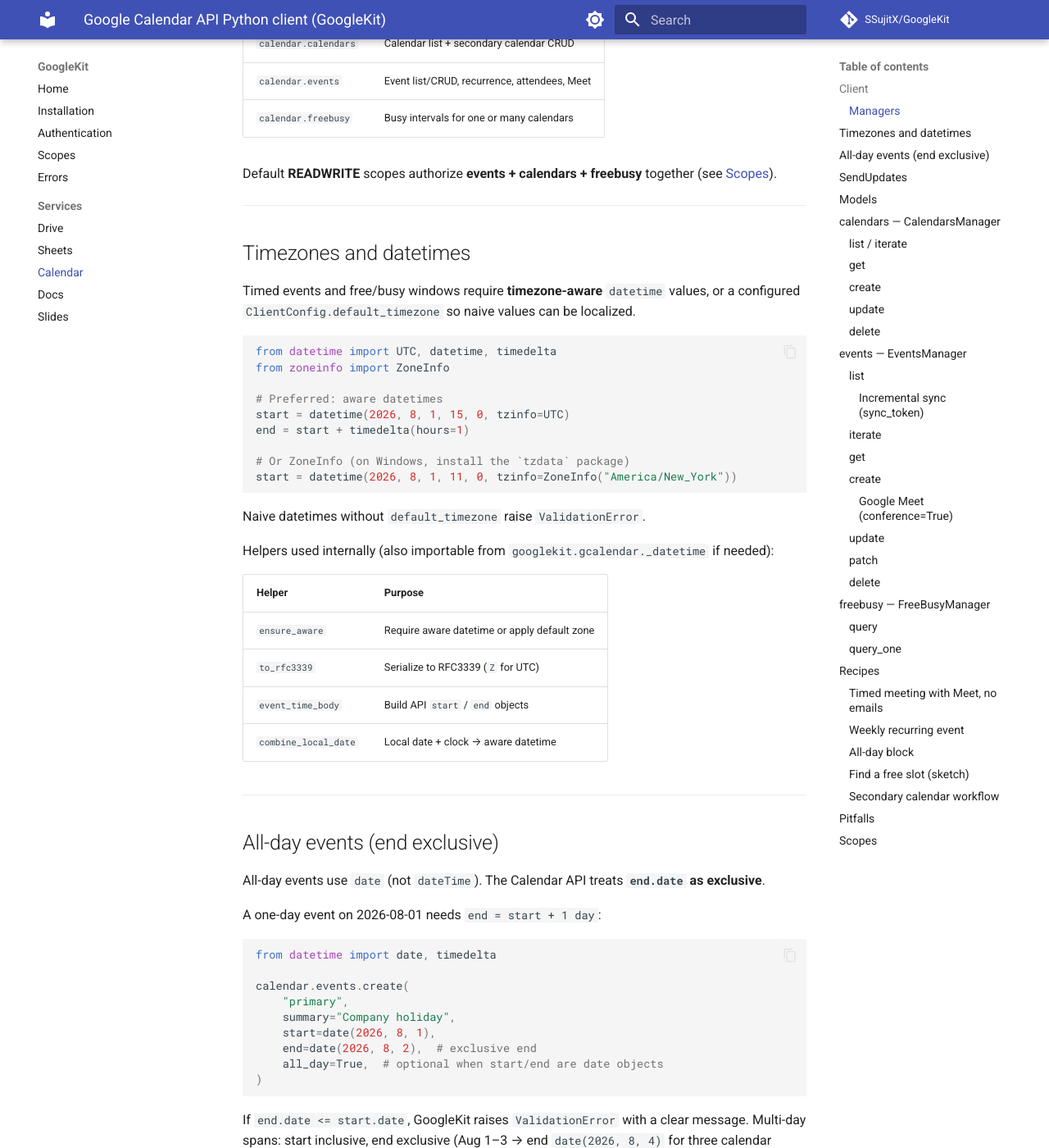
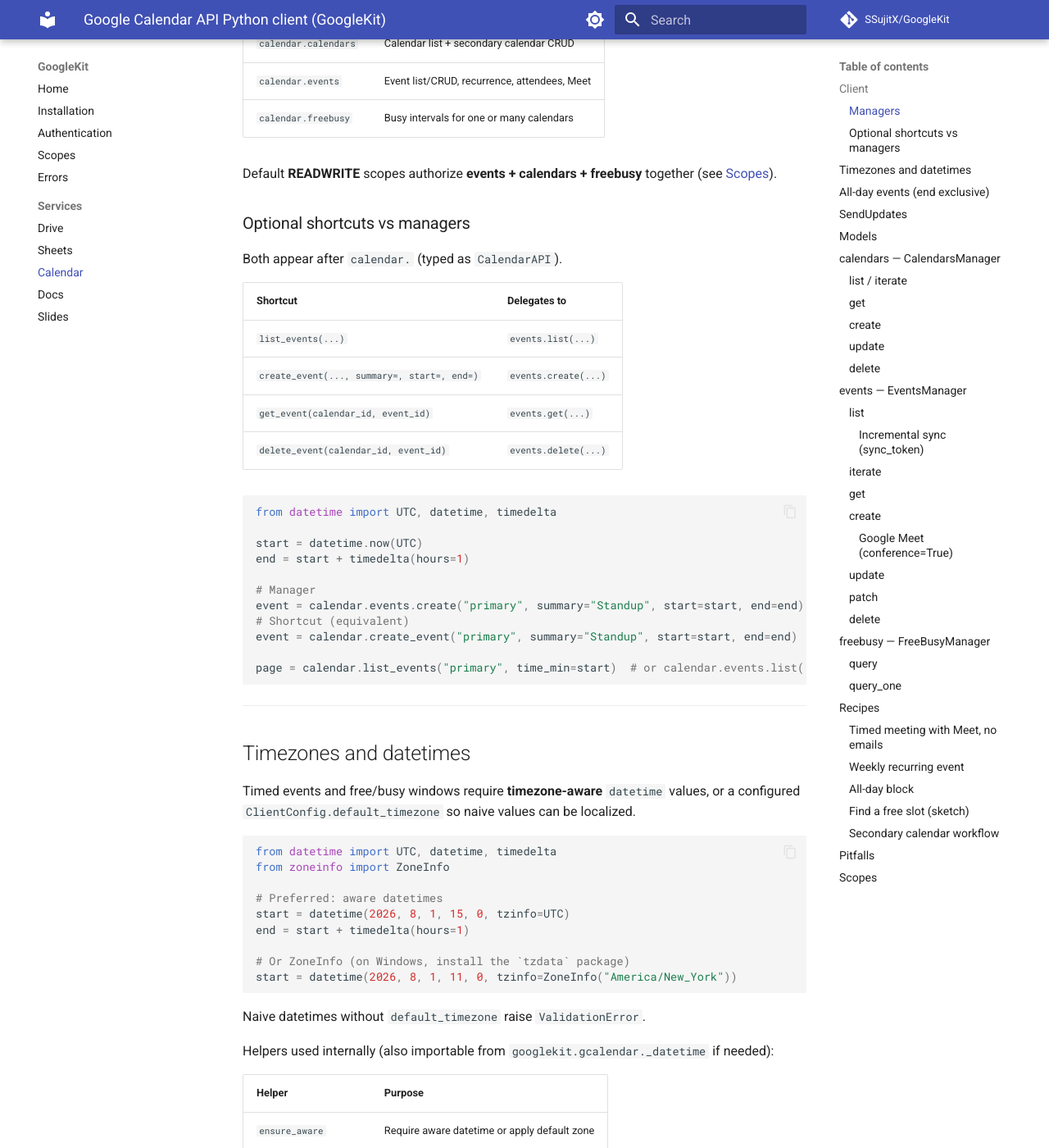
Before and after one commit to SSujitX/GoogleKit, an MkDocs documentation site: the page built from docs/calendar.md, in a window 1280 px wide and 1400 px high, scrolled down 982 px. Shown: the whole window at 82% size. Built offline with MkDocs 1.6.1 and Material for MkDocs 9.7.7, drawn with Linux system fonts in a browser that asks for light colours; comment, search, counter and statistics services are not loaded.

Commit message:
docs: Add optional shortcuts section to Calendar API documentation, including examples for shortcut methods and their corresponding manager functions

````diff
--- a/docs/calendar.md
+++ b/docs/calendar.md
@@ -56,6 +56,31 @@
 | `calendar.freebusy` | Busy intervals for one or many calendars |
 
 Default **READWRITE** scopes authorize **events + calendars + freebusy** together (see [Scopes](#scopes)).
+
+### Optional shortcuts vs managers
+
+Both appear after `calendar.` (typed as `CalendarAPI`).
+
+| Shortcut | Delegates to |
+| -------- | ------------ |
+| `list_events(...)` | `events.list(...)` |
+| `create_event(..., summary=, start=, end=)` | `events.create(...)` |
+| `get_event(calendar_id, event_id)` | `events.get(...)` |
+| `delete_event(calendar_id, event_id)` | `events.delete(...)` |
+
+```python
+from datetime import UTC, datetime, timedelta
+
+start = datetime.now(UTC)
+end = start + timedelta(hours=1)
+
+# Manager
+event = calendar.events.create("primary", summary="Standup", start=start, end=end)
+# Shortcut (equivalent)
+event = calendar.create_event("primary", summary="Standup", start=start, end=end)
+
+page = calendar.list_events("primary", time_min=start)  # or calendar.events.list(...)
+```
 
 ---
 
````
